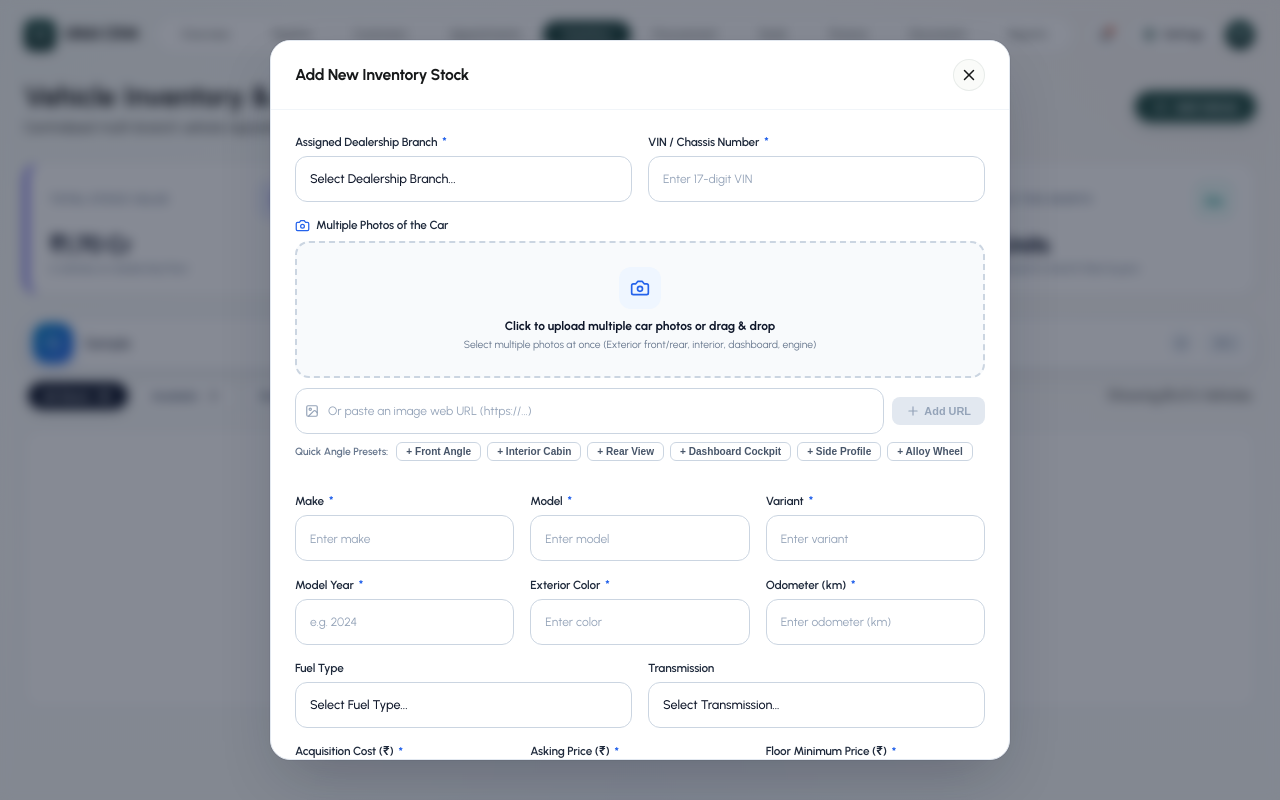
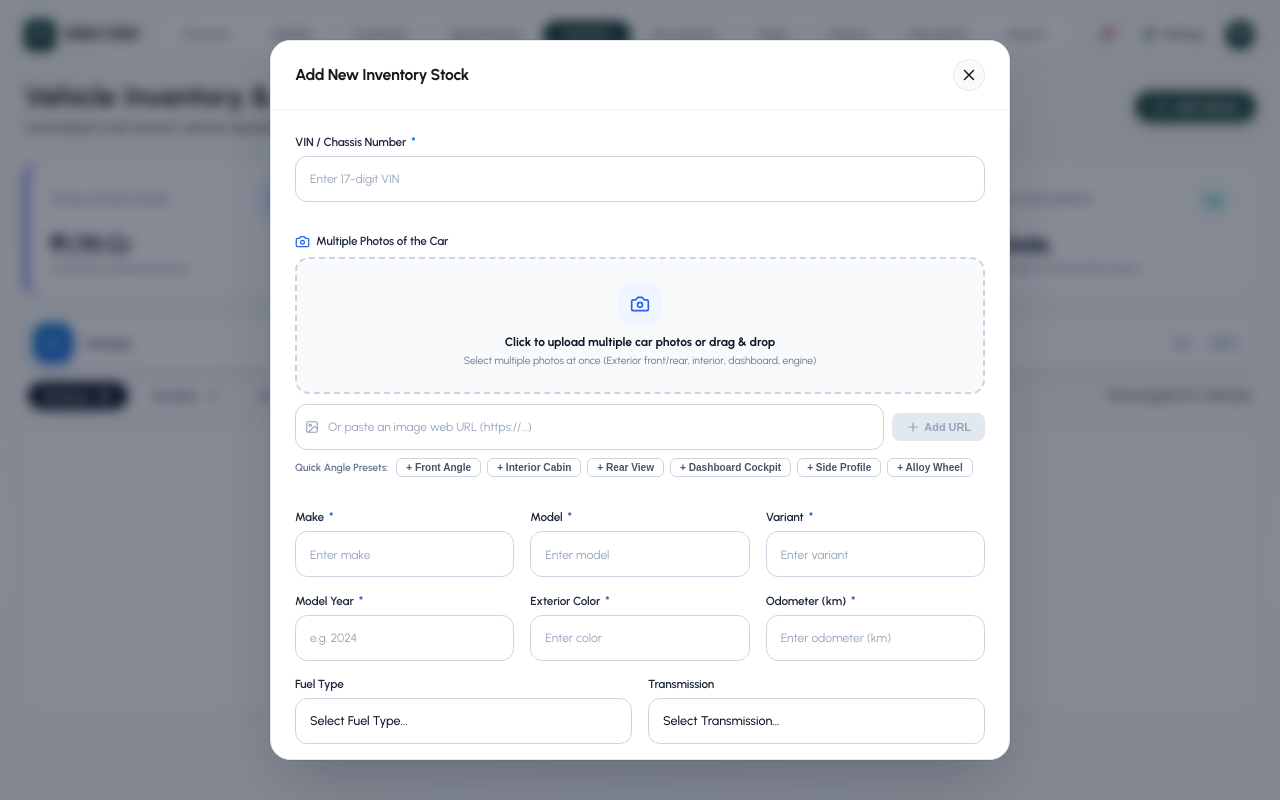
Before and after one commit to Anjalipatel1526/CRMNEW, a Next.js app in the folder apps/web/: page /vehicles in a window 1280 px wide. Both pictures are taken after typing "Sample" into the empty fields and a click on the button "Add Vehicle". Built offline with nearby package versions, Linux system fonts and the light colour scheme.

Commit message:
feat(vehicles): remove dealership branch field from inventory form

```diff
--- a/apps/web/src/app/vehicles/page.tsx
+++ b/apps/web/src/app/vehicles/page.tsx
@@ -32,7 +32,6 @@ import { WordFadeIn } from '@/components/ui/WordFadeIn';
 
 export default function VehiclesPage() {
   const [vehicles, setVehicles] = useState<Vehicle[]>(api.getVehicles());
-  const [branches] = useState(api.getBranches());
   const [isAddModalOpen, setIsAddModalOpen] = useState(false);
   const [selectedVehicle, setSelectedVehicle] = useState<Vehicle | null>(null);
   const [editingVehicleId, setEditingVehicleId] = useState<string | null>(null);
@@ -628,26 +627,7 @@ export default function VehiclesPage() {
         maxWidth="740px"
       >
         <form onSubmit={handleAddVehicle} className="inspo-form-wrapper">
-          <div className="form-grid-2">
-            <div className="form-group">
-              <label className="form-label">
-                Assigned Dealership Branch <span className="req-star">*</span>
-              </label>
-              <select
-                className="form-select"
-                value={formData.branchId}
-                onChange={(e) => setFormData({ ...formData, branchId: e.target.value })}
-                required
-              >
-                <option value="">Select Dealership Branch...</option>
-                {branches.map((b) => (
-                  <option key={b.id} value={b.id}>
-                    {b.name} ({b.city})
-                  </option>
-                ))}
-              </select>
-            </div>
-            <div className="form-group">
+          <div className="form-group" style={{ marginBottom: '16px' }}>
             <label className="form-label">
               VIN / Chassis Number <span className="req-star">*</span>
             </label>
@@ -659,7 +639,6 @@ export default function VehiclesPage() {
               placeholder="Enter 17-digit VIN"
               required
             />
-            </div>
           </div>
 
           {/* Multiple Photos of the Car Upload & Gallery Option */}
```
Lines whose indentation alone changed are shown as unchanged.
